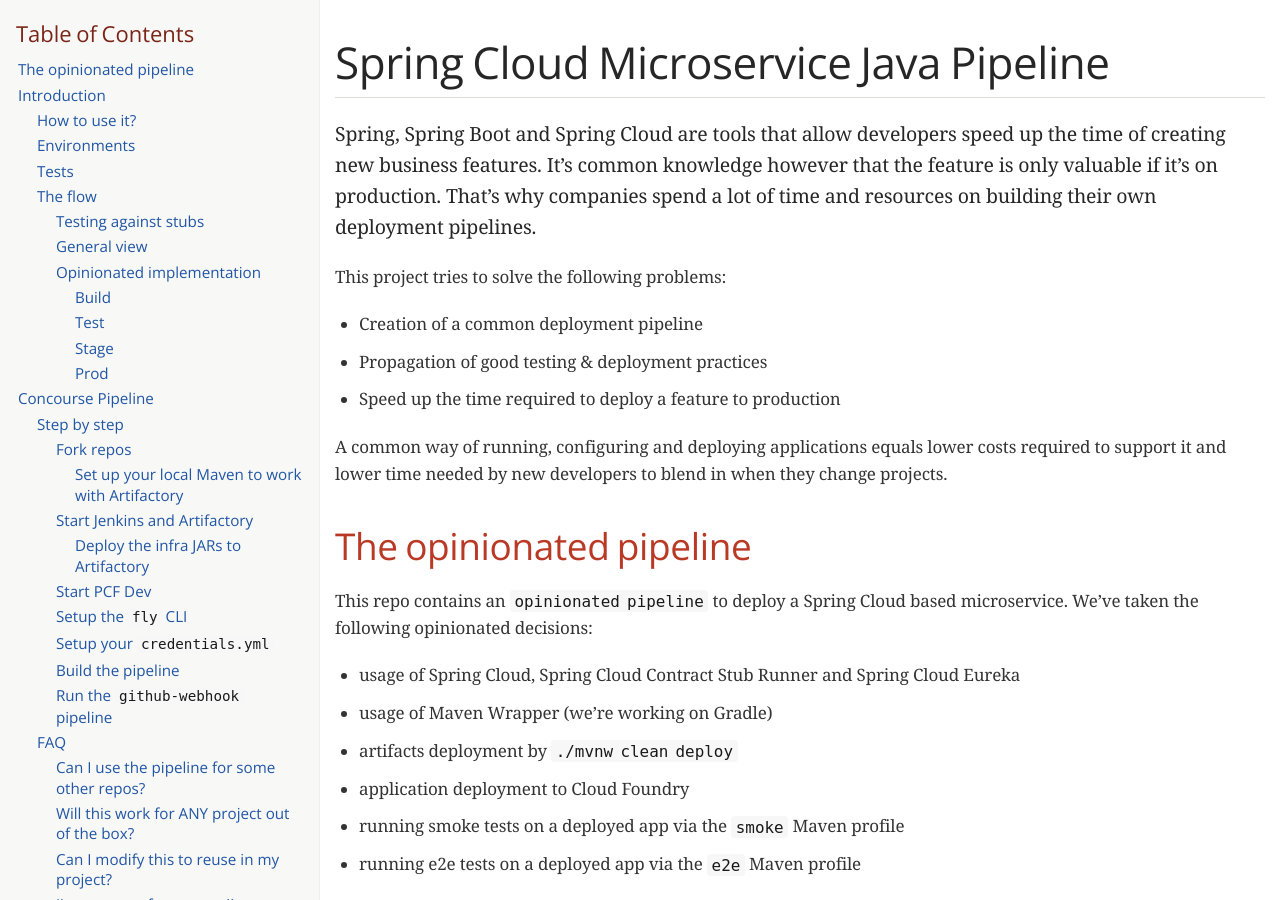
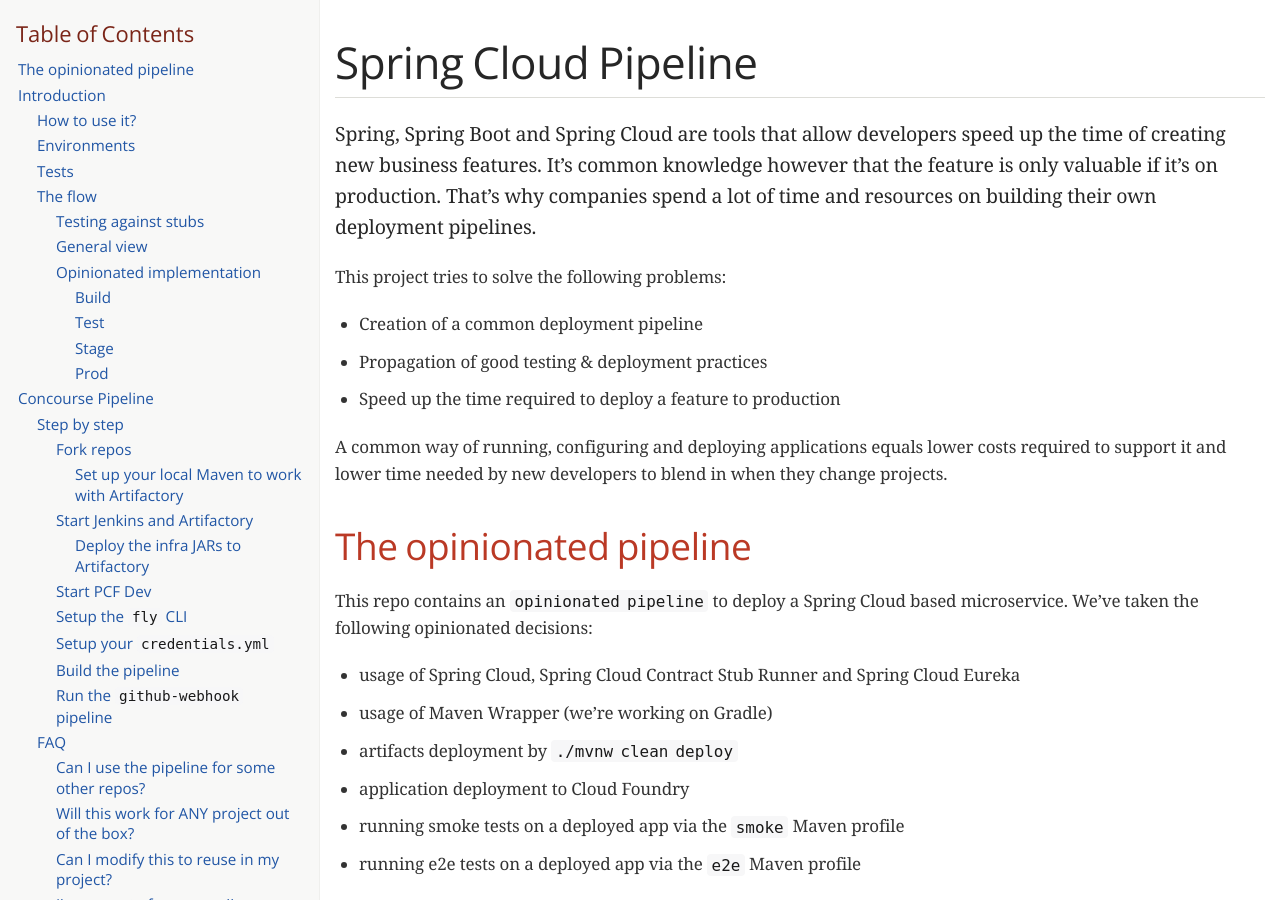
Before and after one commit to spring-attic/spring-cloud-pipelines, a Jekyll site: the page docs/spring-cloud-pipelines.html, which Jekyll copies as it is, in a window 1280 px wide and 900 px high. Built offline with Jekyll 4.4.1, drawn with Linux system fonts in a browser that asks for light colours; some web fonts are replaced.

Commit message:
Updated title

```diff
--- a/README.adoc
+++ b/README.adoc
@@ -5,7 +5,7 @@
 image::https://badges.gitter.im/Join%20Chat.svg[Gitter, link="https://gitter.im/spring-cloud/spring-cloud-pipelines?utm_source=badge&utm_medium=badge&utm_campaign=pr-badge&utm_content=badge"]
 image::https://circleci.com/gh/spring-cloud/spring-cloud-pipelines.svg?style=svg["CircleCI", link="https://circleci.com/gh/spring-cloud/spring-cloud-pipelines"]
 
-= Spring Cloud Microservice Java Pipeline
+= Spring Cloud Pipeline
 
 Spring, Spring Boot and Spring Cloud are tools that allow developers speed up the
 time of creating new business features. It's common knowledge however that the
--- a/docs/DOCS.adoc
+++ b/docs/DOCS.adoc
@@ -1,4 +1,4 @@
-= Spring Cloud Microservice Java Pipeline
+= Spring Cloud Pipeline
 
 Spring, Spring Boot and Spring Cloud are tools that allow developers speed up the
 time of creating new business features. It's common knowledge however that the
--- a/docs/spring-cloud-pipelines.html
+++ b/docs/spring-cloud-pipelines.html
@@ -5,7 +5,7 @@
 <!--[if IE]><meta http-equiv="X-UA-Compatible" content="IE=edge"><![endif]-->
 <meta name="viewport" content="width=device-width, initial-scale=1.0">
 <meta name="generator" content="Asciidoctor 1.5.5">
-<title>Spring Cloud Microservice Java Pipeline</title>
+<title>Spring Cloud Pipeline</title>
 <link rel="stylesheet" href="https://fonts.googleapis.com/css?family=Open+Sans:300,300italic,400,400italic,600,600italic%7CNoto+Serif:400,400italic,700,700italic%7CDroid+Sans+Mono:400,700">
 <style>
 /* Asciidoctor default stylesheet | MIT License | http://asciidoctor.org */
@@ -420,7 +420,7 @@
 </head>
 <body class="article toc2 toc-left">
 <div id="header">
-<h1>Spring Cloud Microservice Java Pipeline</h1>
+<h1>Spring Cloud Pipeline</h1>
 <div id="toc" class="toc2">
 <div id="toctitle">Table of Contents</div>
 <ul class="sectlevel1">
```
